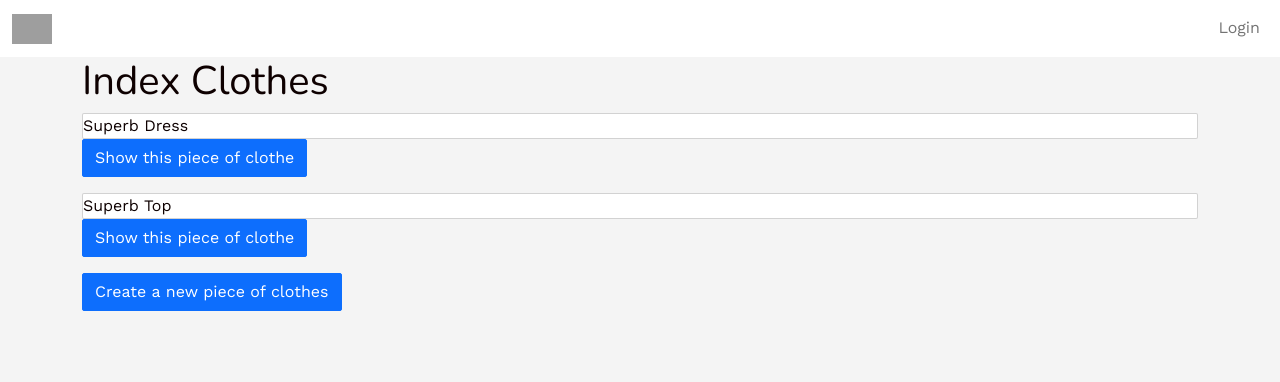
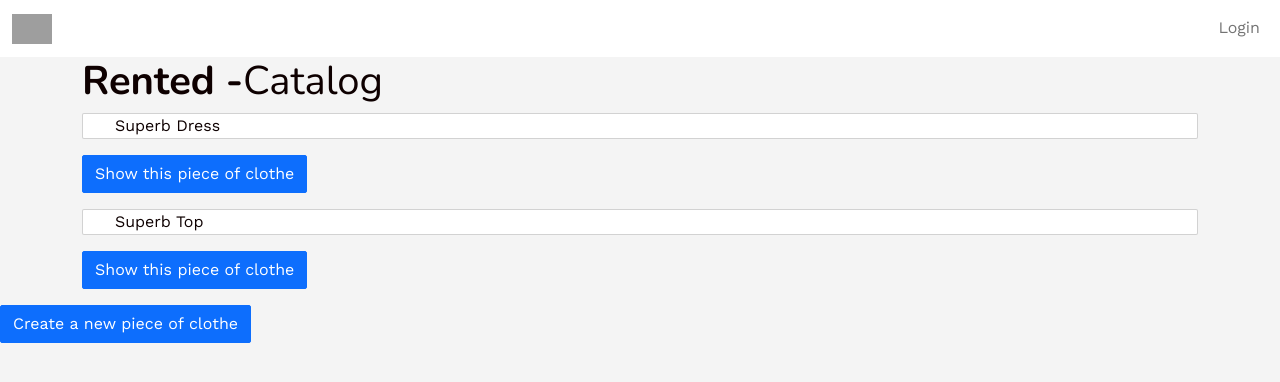
Before and after one commit to shiningmoonsunshine/rented, a Rails app: page /clothes in a window 1280 px wide. Shown: the part 17-399 px from the top of the page. Run offline with Rails 7, Linux system fonts and the light colour scheme; data comes from the database, SQL or seed files in the repository; style sheets or scripts are compiled from the project's sources; some libraries are stand-ins or nearby versions; grey boxes are pictures that could not be loaded.

Commit message:
Changed clothes views index and new

```diff
--- a/app/views/clothes/index.html.erb
+++ b/app/views/clothes/index.html.erb
@@ -1,13 +1,27 @@
-<div class="container">
-  <h1>Index Clothes</h1>
+<html>
+  <head>
+ <title>Rented - Change clothes as you walk</title>
+    <meta name="description" content="Rent & Lend your clothes">
+    <meta charset="utf-8">
+  </head>
+  <body>
+    <!-- Your content -->
+    <div class="container">
+  <h1><strong>Rented -</strong>Catalog</h1>
+  <div class="clothes">
   <% @clothes.each do |c| %>
-    <li class = card><%= c.title %></li>
-    <p>
+    <ul class = card><%= c.title %></ul>
+     <p>
       <%= link_to "Show this piece of clothe", clothe_path(c.id), class: "btn btn-primary" %>
     </p>
+  </div>
   <% end %>
-
   <p>
-      <%= link_to "Create a new piece of clothes", new_clothe_path, class: "btn btn-primary" %>
+      <%= link_to "Create a new piece of clothe", new_clothe_path, class: "btn btn-primary" %>
   </p>
 </div>
+    <!-- Your script tags here -->
+    <!-- <script src="first_file.js"></script> -->
+    <!-- <script src="other_file.js"></script> -->
+  </body>
+</html>
--- a/app/views/clothes/new.html.erb
+++ b/app/views/clothes/new.html.erb
@@ -5,7 +5,7 @@
   <%= b.input :title, placeholder: "Choose a title for your piece of clothe" %>
   <%= b.input :description, placeholder: "Describe your piece of clothe" %>
   <%= b.label :category %>
-  <%= b.select :category,[['Dress','Dress'],['Tshirt','Tshirt'],['Pants','Pants']] %>
+  <%= b.select :category,[['Dress','Dress'],['Tshirt','Tshirt'],['Pants','Pants'],['Shirt','Shirt'], ['Shorts','Shorts'], ['Shoes','Shoes'], ['Jacket','Jacket'], ['Onesie','Onesie'], ['Parka','Parka'], ['Skirt','Skirt'],['Body','Body']] %>
   <%= b.number_field :price, placeholder: "Choose the price you want to rent at" %>
   <%= b.submit "Add", class: "btn btn-primary" %>
   <% end %>
```
